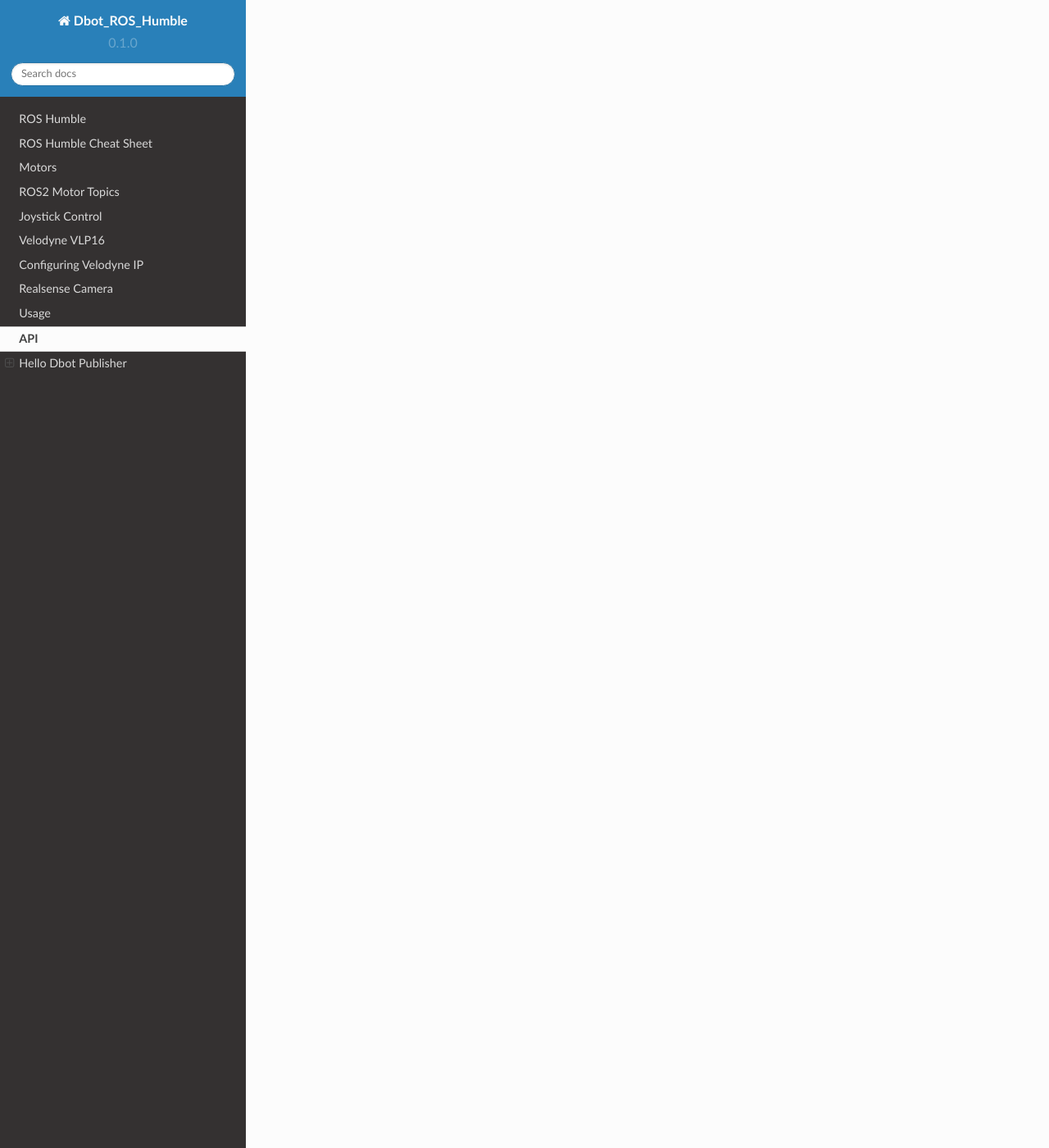
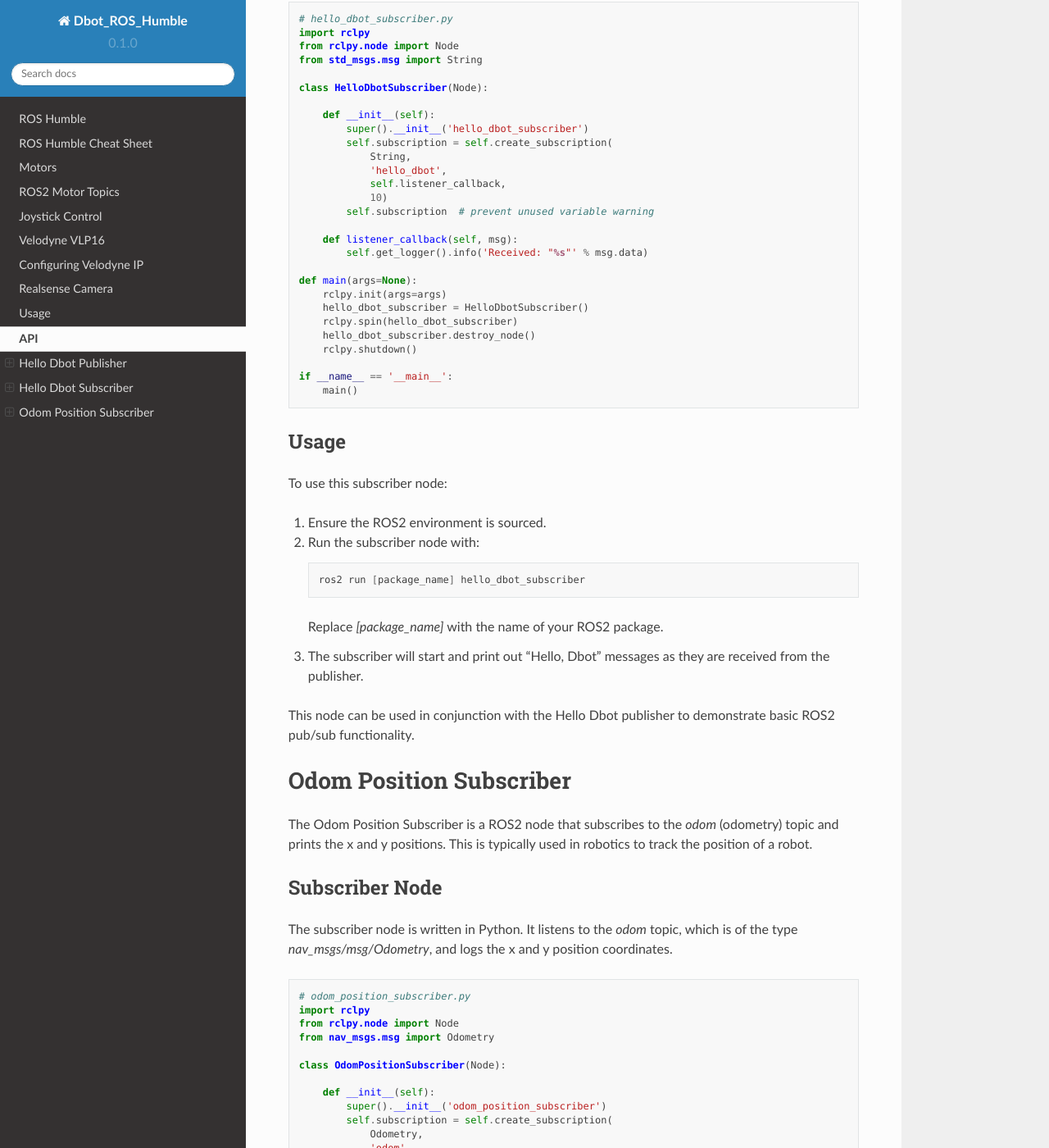
Before and after one commit to Pejman712/DbotROSHumble, a Sphinx documentation site: the page built from docs/source/api.rst, in a window 1280 px wide and 1400 px high, scrolled down 2136 px. Shown: the whole window at 82% size. Built offline with Sphinx 7.4.7 and the Read the Docs theme 2.0.0, drawn with Linux system fonts in a browser that asks for light colours; some of the changed text lies outside the part shown.

Commit message:
Update api.rst

```diff
--- a/docs/source/api.rst
+++ b/docs/source/api.rst
@@ -87,3 +87,129 @@
    ros2 topic echo /hello_dbot
 
 You should see "Hello, Dbot" messages being printed at regular intervals.
+
+
+Hello Dbot Subscriber
+=====================
+
+The Hello Dbot subscriber is a ROS2 node that subscribes to messages on the "hello_dbot" topic. It prints out each "Hello, Dbot" message it receives.
+
+Subscriber Node
+---------------
+
+The subscriber node is written in Python. It listens to the `hello_dbot` topic and logs each message received.
+
+.. code-block:: python
+
+   # hello_dbot_subscriber.py
+   import rclpy
+   from rclpy.node import Node
+   from std_msgs.msg import String
+
+   class HelloDbotSubscriber(Node):
+
+       def __init__(self):
+           super().__init__('hello_dbot_subscriber')
+           self.subscription = self.create_subscription(
+               String,
+               'hello_dbot',
+               self.listener_callback,
+               10)
+           self.subscription  # prevent unused variable warning
+
+       def listener_callback(self, msg):
+           self.get_logger().info('Received: "%s"' % msg.data)
+
+   def main(args=None):
+       rclpy.init(args=args)
+       hello_dbot_subscriber = HelloDbotSubscriber()
+       rclpy.spin(hello_dbot_subscriber)
+       hello_dbot_subscriber.destroy_node()
+       rclpy.shutdown()
+
+   if __name__ == '__main__':
+       main()
+
+Usage
+-----
+
+To use this subscriber node:
+
+1. Ensure the ROS2 environment is sourced.
+
+2. Run the subscriber node with:
+
+   .. code-block:: bash
+
+      ros2 run [package_name] hello_dbot_subscriber
+
+   Replace `[package_name]` with the name of your ROS2 package.
+
+3. The subscriber will start and print out "Hello, Dbot" messages as they are received from the publisher.
+
+This node can be used in conjunction with the Hello Dbot publisher to demonstrate basic ROS2 pub/sub functionality.
+
+Odom Position Subscriber
+========================
+
+The Odom Position Subscriber is a ROS2 node that subscribes to the `odom` (odometry) topic and prints the x and y positions. This is typically used in robotics to track the position of a robot.
+
+Subscriber Node
+---------------
+
+The subscriber node is written in Python. It listens to the `odom` topic, which is of the type `nav_msgs/msg/Odometry`, and logs the x and y position coordinates.
+
+.. code-block:: python
+
+   # odom_position_subscriber.py
+   import rclpy
+   from rclpy.node import Node
+   from nav_msgs.msg import Odometry
+
+   class OdomPositionSubscriber(Node):
+
+       def __init__(self):
+           super().__init__('odom_position_subscriber')
+           self.subscription = self.create_subscription(
+               Odometry,
+               'odom',
+               self.odom_callback,
+               10)
+           self.subscription  # prevent unused variable warning
+
+       def odom_callback(self, msg):
+           position = msg.pose.pose.position
+           self.get_logger().info(f'Position: x={position.x}, y={position.y}')
+
+   def main(args=None):
+       rclpy.init(args=args)
+       odom_position_subscriber = OdomPositionSubscriber()
+       rclpy.spin(odom_position_subscriber)
+       odom_position_subscriber.destroy_node()
+       rclpy.shutdown()
+
+   if __name__ == '__main__':
+       main()
+
+Usage
+-----
+
+To use this subscriber node:
+
+1. Ensure the ROS2 environment is sourced.
+
+2. Place the script in the `src` directory of your ROS2 package.
+
+3. Build the package using `colcon build`.
+
+4. Run the subscriber node with:
+
+   .. code-block:: bash
+
+      ros2 run [package_name] odom_position_subscriber
+
+   Replace `[package_name]` with the name of your ROS2 package.
+
+5. The subscriber will start and print out the x and y positions as they are received from the `odom` topic.
+
+This node is useful for tracking the real-time position of a robot in a 2D space, especially in a simulation or testing environment.
```
